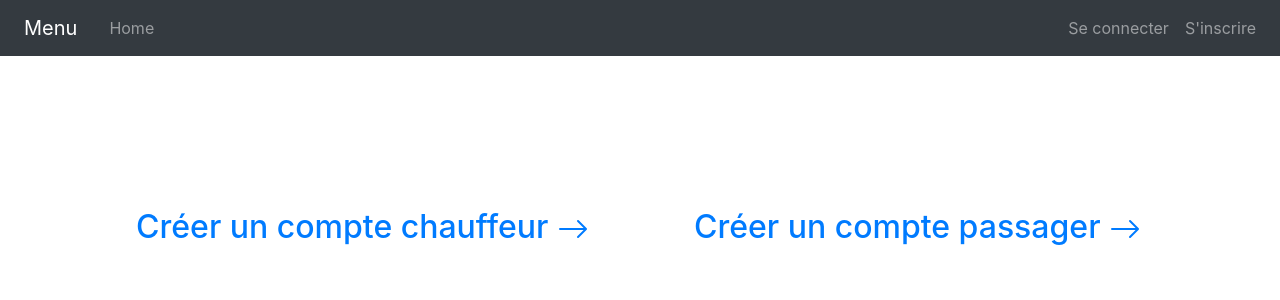
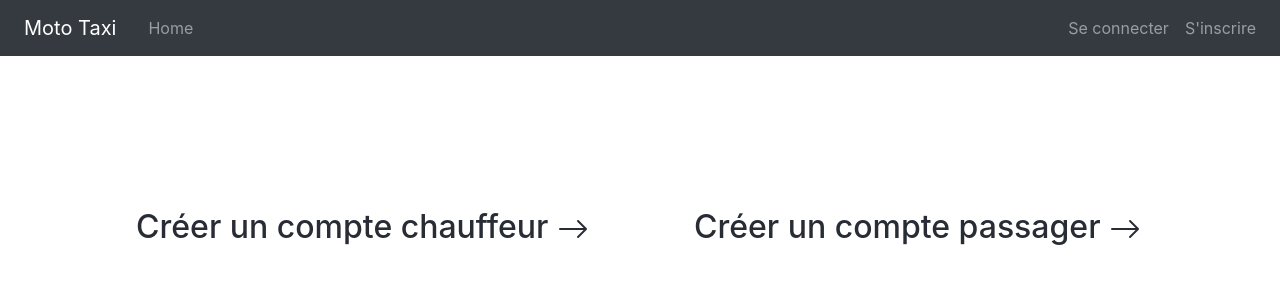
Before and after one commit to fanevarakotomalala/fanevarakotomalala, a React (Create React App) app: page /inscription in a window 1280 px wide. Shown: the top 300 px of the page. Built offline with nearby package versions, Linux system fonts and the light colour scheme.

Commit message:
modif du 13 avril

```diff
--- a/public/index.html
+++ b/public/index.html
@@ -24,7 +24,7 @@
       work correctly both with client-side routing and a non-root public URL.
       Learn how to configure a non-root public URL by running `npm run build`.
     -->
-    <title>React App</title>
+    <title>Taxi Moto</title>
   </head>
   <body>
     <noscript>You need to enable JavaScript to run this app.</noscript>
--- a/src/App.css
+++ b/src/App.css
@@ -101,3 +101,6 @@ a:hover{
   justify-content: center;
   margin-top: 200px;
 }
+.compte{
+  color: #282c34;
+}
--- a/src/App.tsx
+++ b/src/App.tsx
@@ -41,7 +41,7 @@ const App: React.FC = () => {
     <div>
       <nav className="navbar navbar-expand navbar-dark bg-dark fixed-top  ">
         <Link to={"/"} className="navbar-brand">
-          Menu
+          Moto Taxi
         </Link>
         <div className="navbar-nav mr-auto">
           <li className="nav-item ">
--- a/src/Components/inscription.tsx
+++ b/src/Components/inscription.tsx
@@ -6,13 +6,13 @@ const Inscription:React.FC = () => {
          <div className="container">
             <div className="row">
                 <div className="col-6">
-                    <Link to={"/register"} className="nav-link">
+                    <Link to={"/register"} className="nav-link compte ">
                               <h2>Créer un compte chauffeur   <BsArrowRight/></h2>
                     </Link>
 
                 </div>
                 <div className="col-6">
-                <Link to={"/register"} className="nav-link">
+                <Link to={"/register"} className="nav-link compte ">
                     <h2>Créer un compte passager   <BsArrowRight/></h2>
                 </Link>
                 </div>
```
